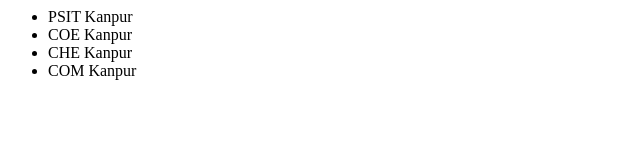
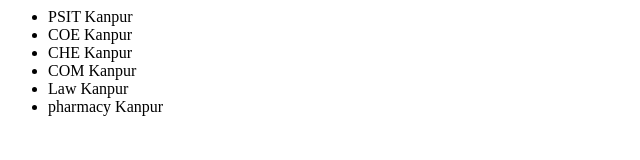
Before and after one commit to drharshdev/harsh, a plain HTML site: page index.html in a window 1280 px wide. Shown: the whole page, without its empty margins (0-640 px from the left). Drawn offline with Linux system fonts and the light colour scheme.

Commit message:
My second Change

```diff
--- a/index.html
+++ b/index.html
@@ -5,4 +5,6 @@
 <li> COE Kanpur </li>
 <li> CHE Kanpur </li>
 <li> COM Kanpur </li>
+<li> Law Kanpur </li>
+<li> pharmacy Kanpur </li>
 </ul>
```
